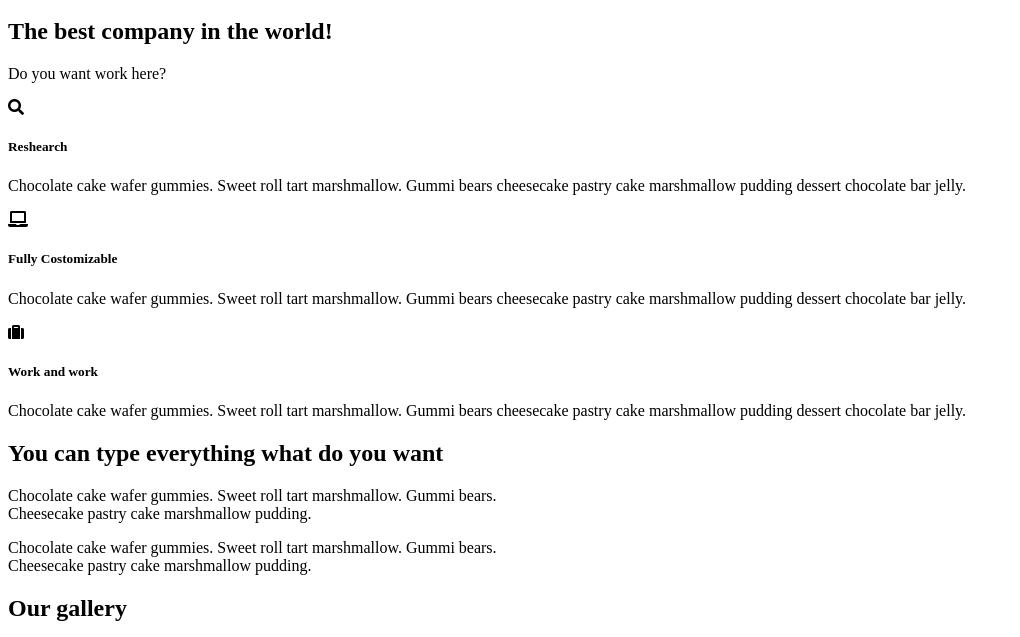
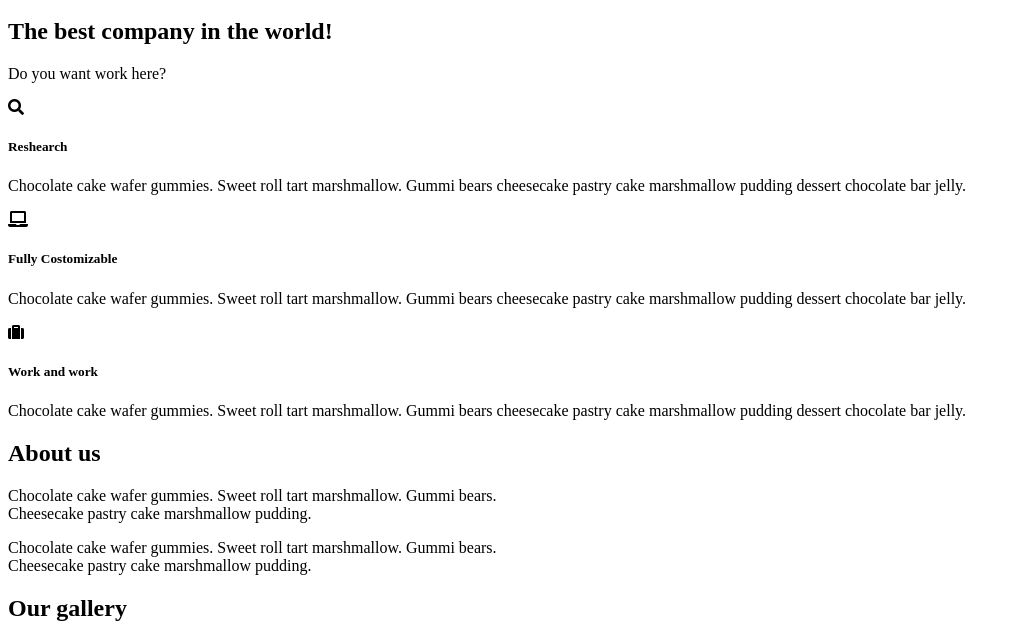
Before and after one commit to magdacz/learning-git, a plain HTML site: page index.html in a window 1280 px wide. Shown: the part 114-751 px from the top of the page, without its empty margins (0-1020 px from the left). Drawn offline with nearby package versions, Linux system fonts and the light colour scheme; files that its build step writes are made by us from their sources.

Commit message:
Update content of index.html

```diff
--- a/index.html
+++ b/index.html
@@ -63,7 +63,7 @@
 		<!--FEATURED-->
 
 		<section class="featured">
-			<h2>You can type everything what do you want</h2>
+			<h2>About us</h2>
 			<p>Chocolate cake wafer gummies. Sweet roll tart marshmallow. Gummi bears.<br> Cheesecake pastry cake marshmallow pudding.</p>
 			<p>Chocolate cake wafer gummies. Sweet roll tart marshmallow. Gummi bears.<br> Cheesecake pastry cake marshmallow pudding.</p>
 
```
